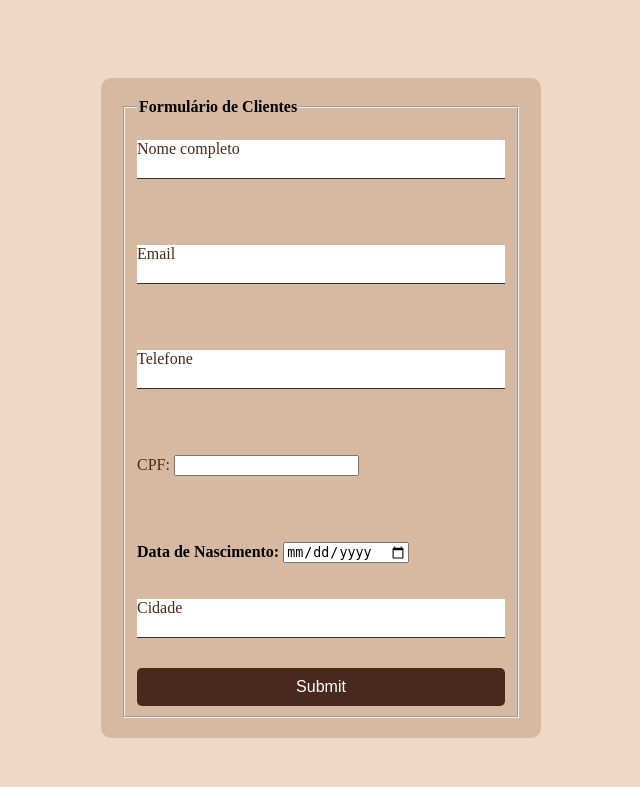
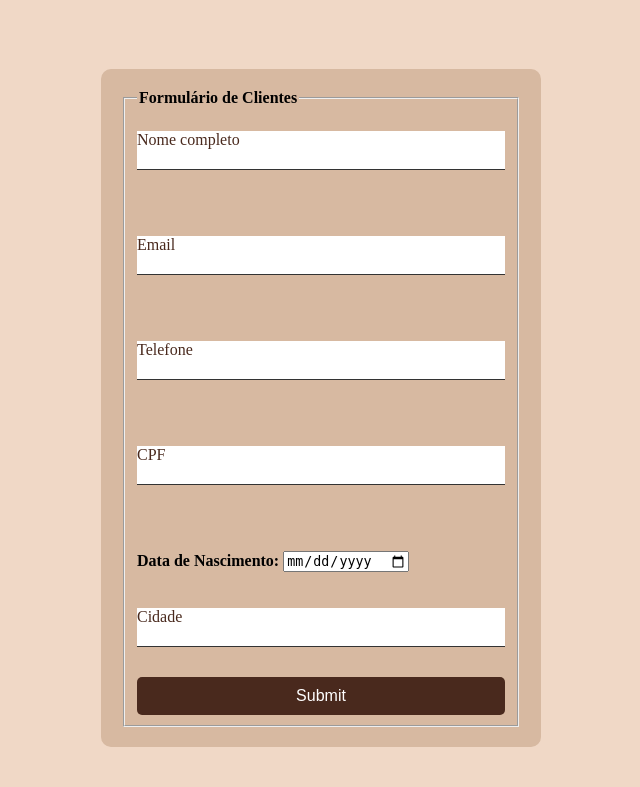
Before and after one commit to Mari1548/TCC, a PHP site: page / in a window 1280 px wide. Shown: the top 787 px of the page, without its empty margins (319-959 px from the left). Run offline with PHP 8.4, Linux system fonts and the light colour scheme.

Commit message:
Update index.php

```diff
--- a/aula-15-05/index.php
+++ b/aula-15-05/index.php
@@ -46,13 +46,13 @@
                 </div>
                 <br><br>
                 <div class="inputBox">
-                <label for="cpf">CPF:</label>
-                <input type="text" id="cpf" name="cpf" maxlength="14" pattern="\d{3}\.\d{3}\.\d{3}-\d{2}" title="Digite um CPF válido (formato: xxx.xxx.xxx-xx)" required>
+                    <label for="cpf" class="labelInput">CPF</label>
+                    <input type="text" id="cpf" name="cpf" class="inputUser" maxlength="14" pattern="\d{3}\.\d{3}\.\d{3}-\d{2}" title="Digite um CPF válido (formato: xxx.xxx.xxx-xx)" required>
                 <br>
                 </div>
                 <br><br>
-                <label for="data_nascimento"><b>Data de Nascimento:</b></label>
-                <input type="date" name="data_nascimento" id="data_nascimento" required>
+                    <label for="data_nascimento"><b>Data de Nascimento:</b></label>
+                    <input type="date" name="data_nascimento" id="data_nascimento" required>
                 <br><br><br>
                 <div class="inputBox">
                     <input type="text" name="cidade" id="cidade" class="inputUser" required>
```
